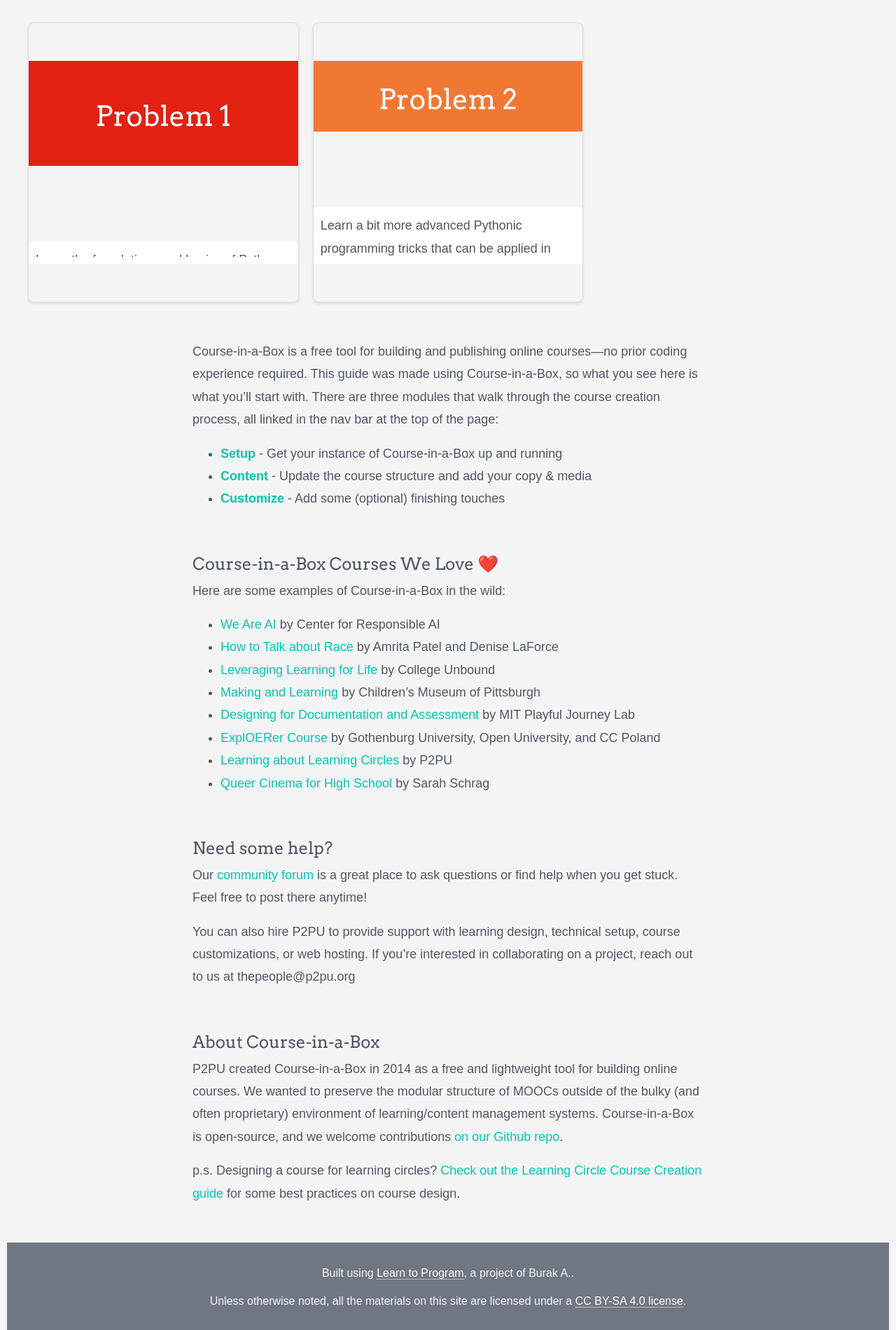
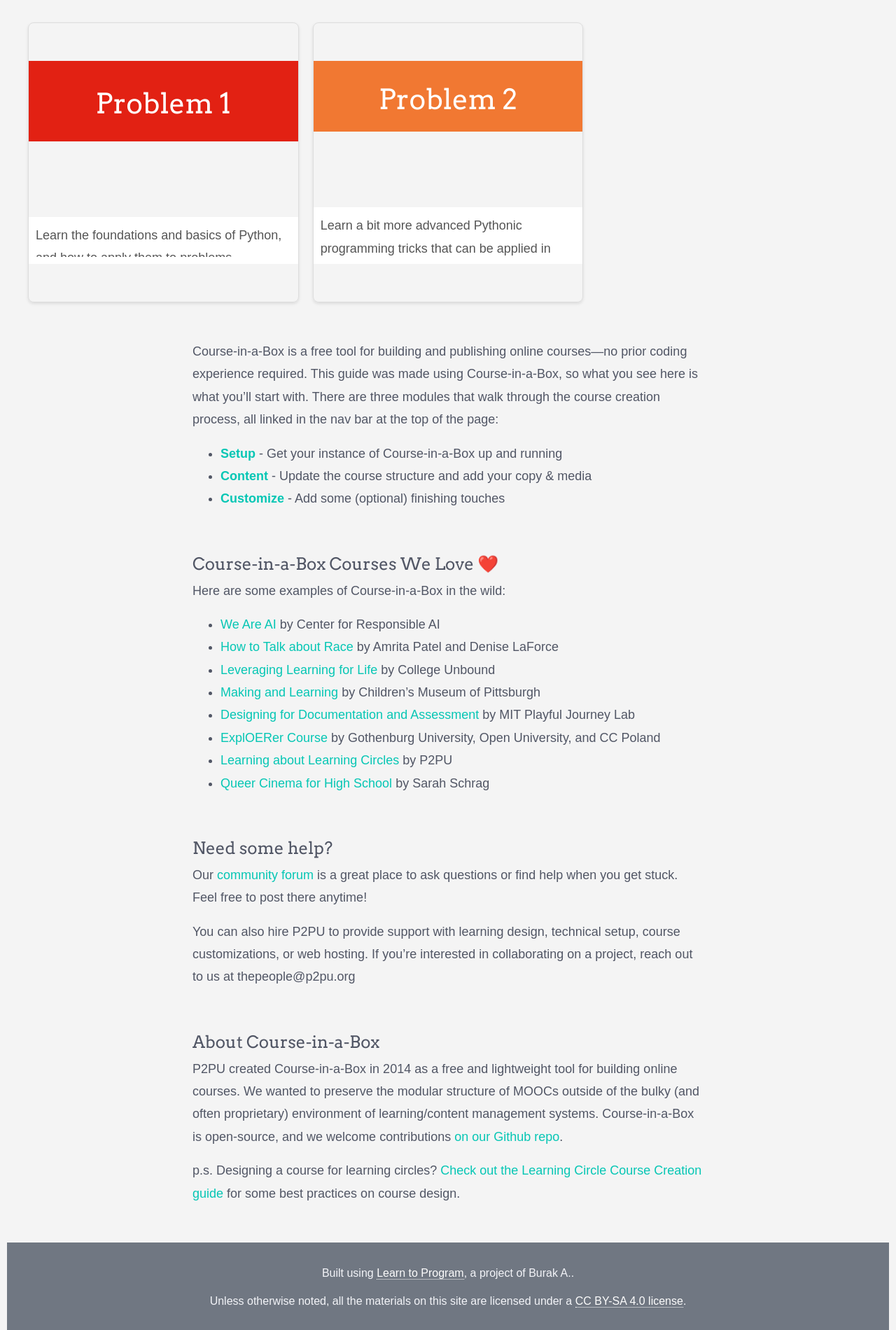
Before and after one commit to burakayy7/learn-to-program, a Jekyll site: the page built from index.md, in a window 1280 px wide. Shown: the part 611-2511 px from the top of the page at 70% size. Built offline with Jekyll 4.4.1, drawn with Linux system fonts in a browser that asks for light colours; nearby versions of some CDN libraries.

Commit message:
Update index.html

```diff
--- a/_layouts/index.html
+++ b/_layouts/index.html
@@ -41,7 +41,7 @@
             background-color: #e22113;
             padding: 10px;
             color: white;
-		flex: 0 0 auto; /* Ensure it only takes necessary space */
+		flex: 0 1 auto; /* Ensure it only takes necessary space */
 		display: flex;
 		height: 150px; /* Set a specific height */
 		align-items: center; /* Center content vertically */
```
